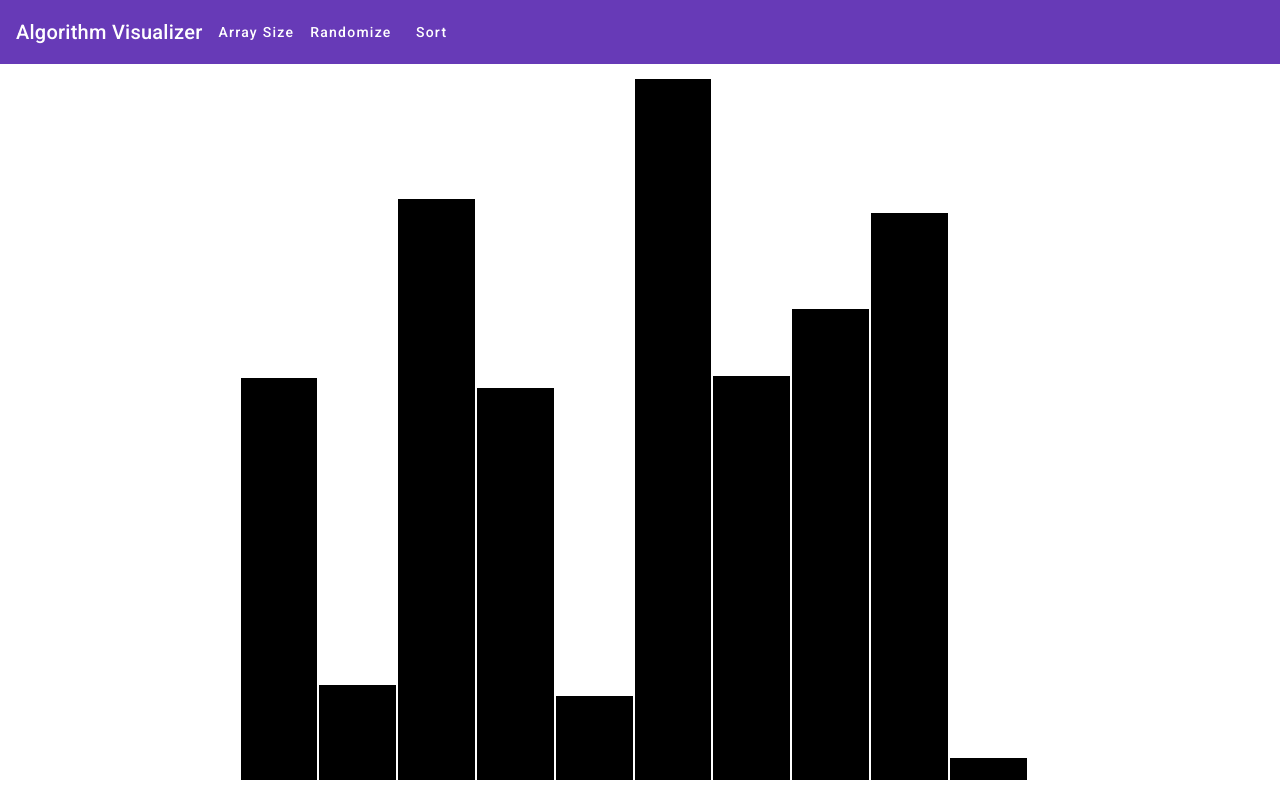
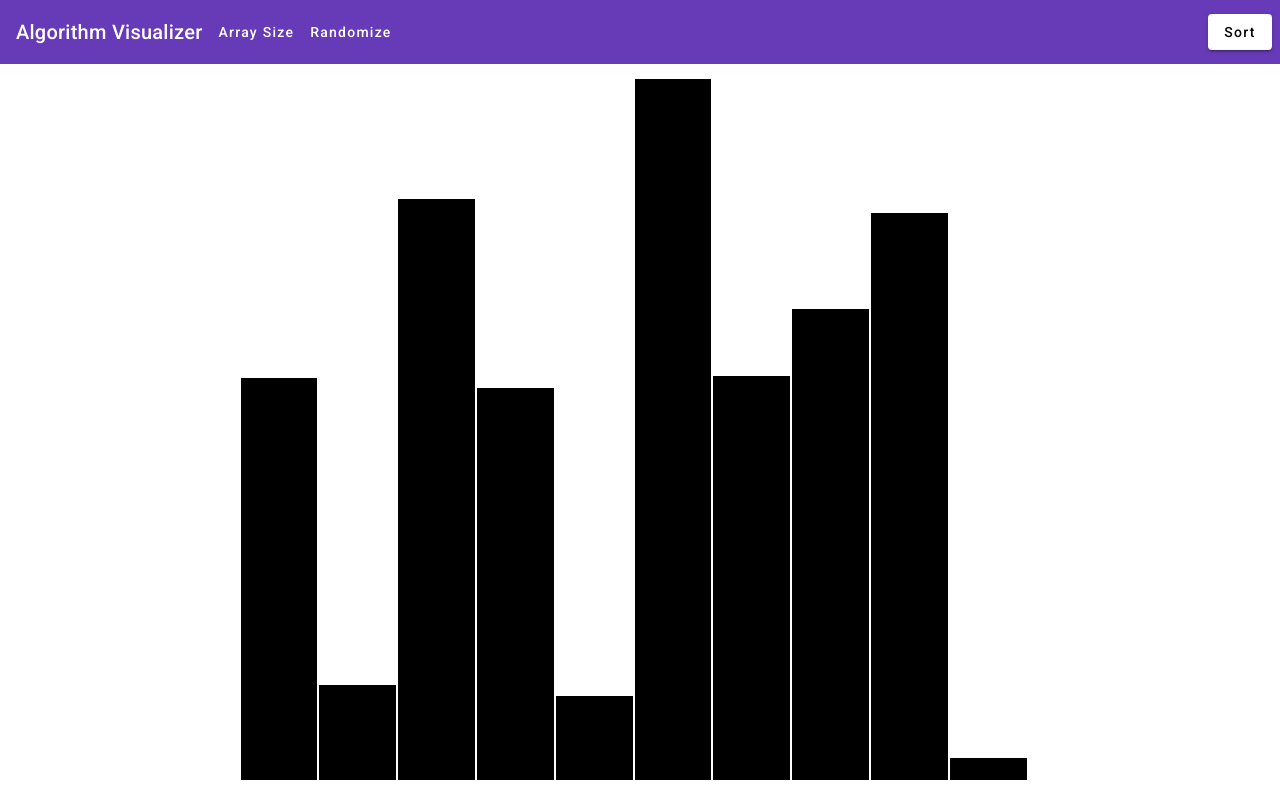
Before and after one commit to lvonnied/algorithm-visualizer, an Angular app: page / in a window 1280 px wide. Built offline with nearby package versions, Linux system fonts and the light colour scheme.

Commit message:
Repositioned Sort Button

```diff
--- a/src/app/navigation/navigation.component.css
+++ b/src/app/navigation/navigation.component.css
@@ -1,3 +1,8 @@
 .menuButton {
     margin-left: 1vh;
 }
+
+.sort-button {
+    position: absolute;
+    right: 1vh;
+}
--- a/src/app/navigation/navigation.component.html
+++ b/src/app/navigation/navigation.component.html
@@ -10,6 +10,6 @@
             <button mat-menu-item (click)="onLengthChange(50)">50</button>
         </mat-menu>
         <button mat-button (click)="randomizeArray()">Randomize</button>
-        <button mat-button (click)="mergeSort()" [disabled]="isSorting">Sort</button>
+        <button class="sort-button" mat-raised-button (click)="mergeSort()" [disabled]="isSorting">Sort</button>
     </mat-toolbar-row>
 </mat-toolbar>
```
